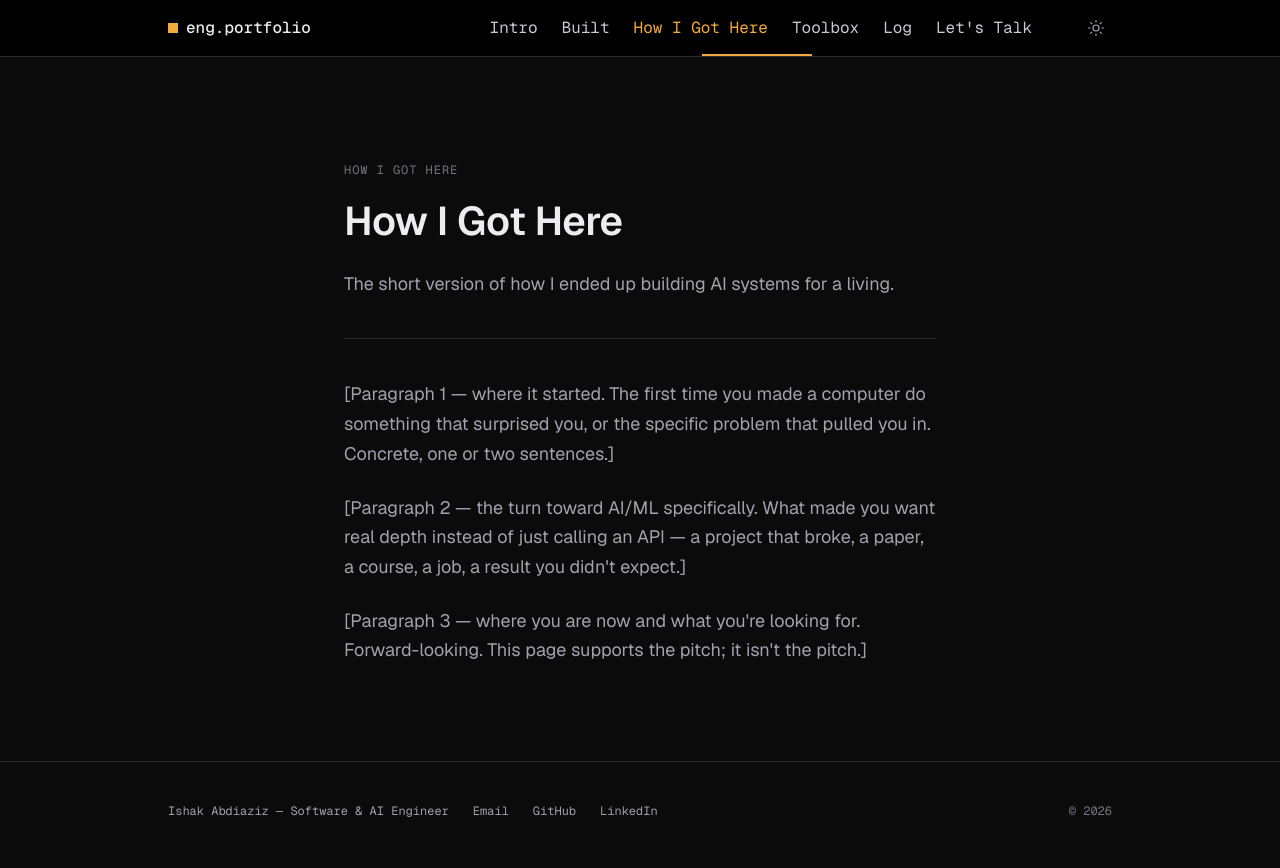
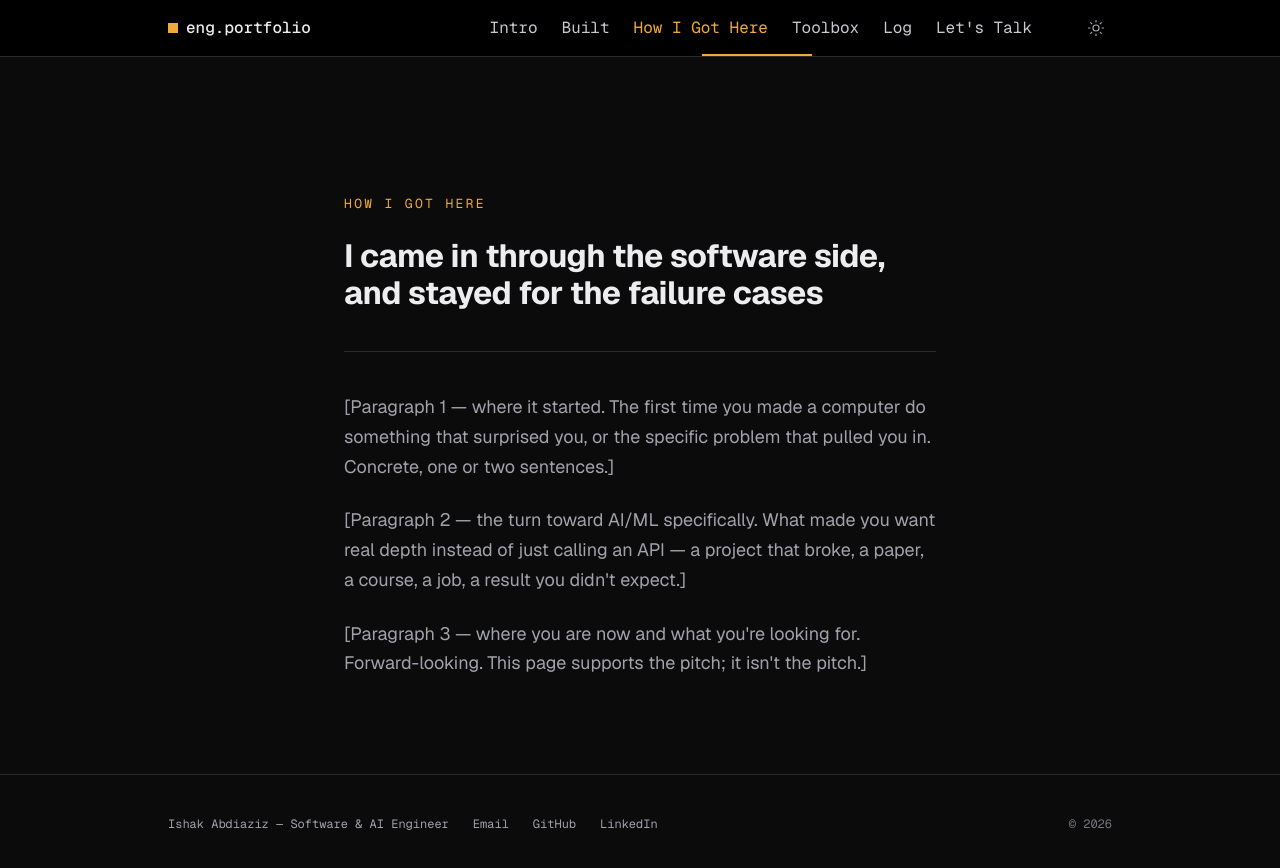
Before and after one commit to IshakAbdiazizHussen/Ishak-Abdiaziz----Portfolio, a Next.js app in the folder frontend/: page /how-i-got-here in a window 1280 px wide. Shown: the top 868 px of the page. Built offline with nearby package versions, Linux system fonts and the light colour scheme; no server answers.

Commit message:
Now it's inside of How i got here page

```diff
--- /dev/null
+++ b/frontend/app/how-i-got-here/how-i-got-here.module.css
@@ -0,0 +1,27 @@
+.header {
+  padding-block: var(--space-2xl) var(--space-lg);
+  margin-bottom: var(--space-lg);
+  border-bottom: var(--border-width) solid var(--border);
+}
+
+.kicker {
+  margin: 0 0 var(--space-md);
+  font-family: var(--font-mono-stack);
+  font-size: 0.8125rem;
+  letter-spacing: 0.18em;
+  text-transform: uppercase;
+  color: var(--accent-warm);
+}
+
+.title {
+  margin: 0;
+  font-size: clamp(1.375rem, 0.8rem + 1.9vw, 2rem);
+  font-weight: 700;
+  line-height: 1.14;
+  letter-spacing: -0.015em;
+  color: var(--text);
+}
+
+.line {
+  display: block;
+}
--- a/frontend/app/how-i-got-here/page.tsx
+++ b/frontend/app/how-i-got-here/page.tsx
@@ -1,8 +1,8 @@
 import type { Metadata } from "next";
 import { Container } from "@/components/Container";
-import { PageHeader } from "@/components/PageHeader";
 import { Prose } from "@/components/Prose";
 import { about } from "@/content/about";
+import styles from "./how-i-got-here.module.css";
 
 export const metadata: Metadata = {
   title: "How I Got Here",
@@ -12,7 +12,16 @@ export const metadata: Metadata = {
 export default function HowIGotHerePage() {
   return (
     <Container size="prose">
-      <PageHeader kicker="How I Got Here" title="How I Got Here" intro={about.intro} />
+      <header className={styles.header}>
+        <p className={styles.kicker}>{about.header.kicker}</p>
+        <h1 className={styles.title}>
+          {about.header.titleLines.map((line) => (
+            <span key={line} className={styles.line}>
+              {line}
+            </span>
+          ))}
+        </h1>
+      </header>
       <Prose>
         {about.paragraphs.map((paragraph, i) => (
           <p key={i}>{paragraph}</p>
--- a/frontend/content/about.ts
+++ b/frontend/content/about.ts
@@ -6,6 +6,10 @@
  * a clear arc: where it started → the turn toward AI/ML → where you are now.
  */
 export const about = {
+  header: {
+    kicker: "How I got here",
+    titleLines: ["I came in through the software side,", "and stayed for the failure cases"],
+  },
   intro: "The short version of how I ended up building AI systems for a living.",
   paragraphs: [
     "[Paragraph 1 — where it started. The first time you made a computer do something " +
```
